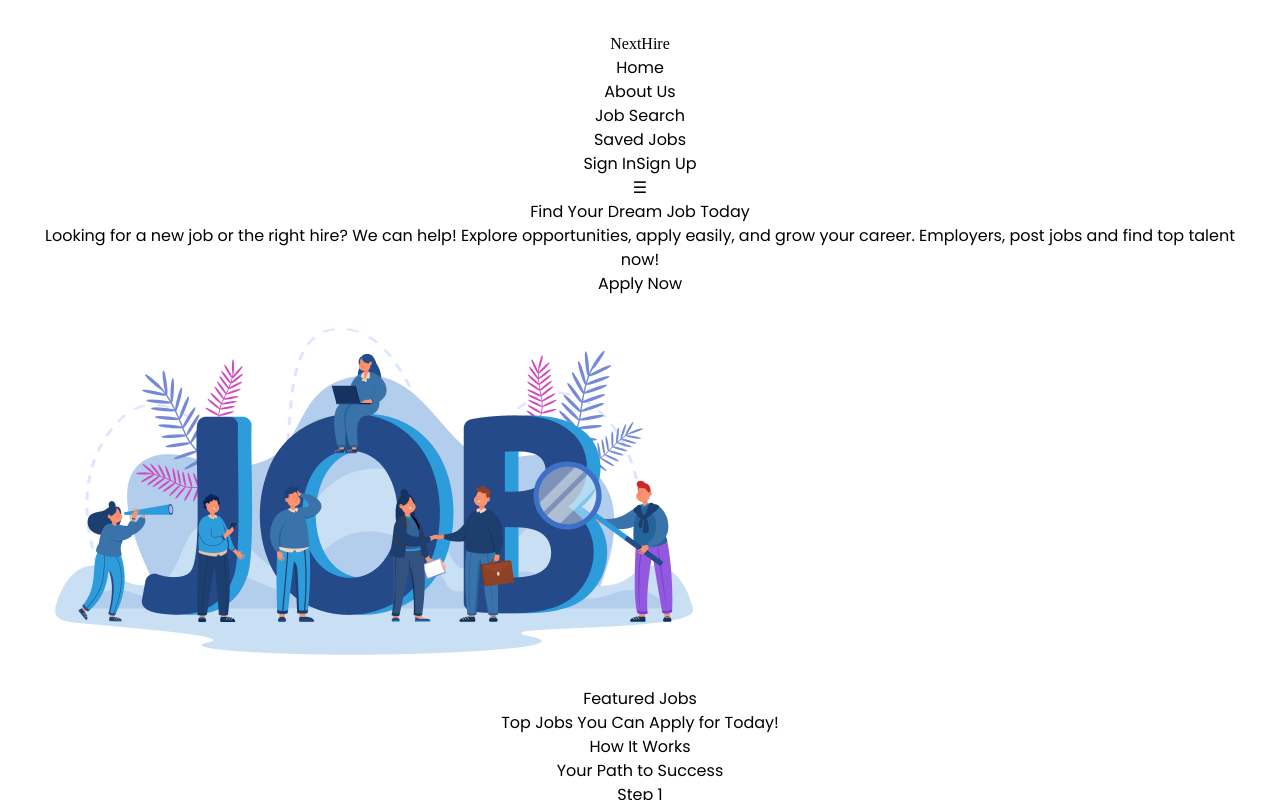
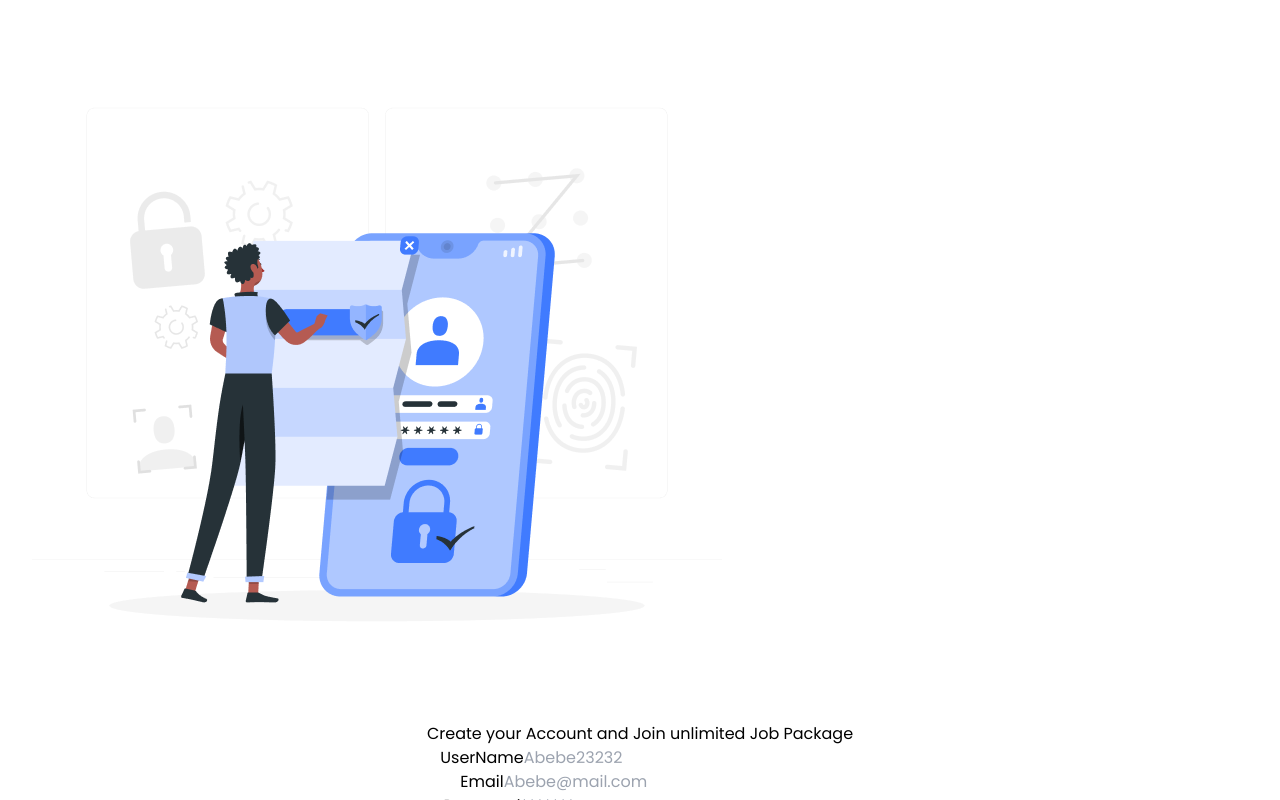
Before and after one commit to Dagi2004/Project-Nexus-interactive-job-board, a React (Vite) app: page / in a window 1280 px wide. Shown: the top 800 px of the page. Built offline with nearby package versions, Linux system fonts and the light colour scheme; a web font is replaced by a local one.

Commit message:
Fixed UI for SignUp Page

```diff
--- a/src/App.tsx
+++ b/src/App.tsx
@@ -11,9 +11,10 @@ function App() {
     <>
     <Router>
       <Routes>
-        <Route path='/' element={<Home/>}/>
+      <Route path='/' element={<SignUp/>}/>
+        <Route path='/home' element={<Home/>}/>
         <Route path='/about' element={<About/>}/>
-        <Route path='/signup' element={<SignUp/>}/>
+
       </Routes>
     </Router>
 
--- a/src/components/layout/Header.tsx
+++ b/src/components/layout/Header.tsx
@@ -9,7 +9,7 @@ const Header: React.FC = () => {
     setIsOpen(!isOpen);
   };
   const navItems = [
-    { name: "Home", path: "/" },
+    { name: "Home", path: "/home" },
     { name: "About Us", path: "/about" },
     { name: "Job Search", path: "/job-search" },
     { name: "Saved Jobs", path: "/saved-jobs" },
--- a/src/index.css
+++ b/src/index.css
@@ -1,12 +1,8 @@
 @tailwind base;
 @tailwind components;
 @tailwind utilities;
-h1 {
-    font-family: "Sofia Sans", serif;
-}
-#create-account-text{
-    font-family: "Sofia Sans", serif;
-}
+
+
 body{
     font-family: "Poppins", serif;
 }
--- a/src/pages/SignUp.tsx
+++ b/src/pages/SignUp.tsx
@@ -11,8 +11,8 @@ const{values,handleChange,handleSubmit,apierror,errors,successmessage}=useSignUp
 
 })
 return(
-    <div className= "w-full mx-auto m-4 flex md:flex-row flex-col items-center justify-center rounded-lg bg-[#244A89] ">
-<div className="md:w-1/2  bg-[#2483B9] flex items-center justify-center">
+    <div className= "max-w-5xl w-full mx-auto m-4 flex md:flex-row flex-col items-center justify-center rounded-lg bg-[#244A89] ">
+<div className="md:w-1/2   flex items-center justify-center">
 <img src={signInImage} alt="signInImage" className="w-[690px] h-auto object-cover " />
 </div>
 <div className="md:w-1/2 p-6 rounded-md ">
@@ -27,7 +27,6 @@ return(
 {successmessage}
 </div>
 )}
-<h1 className="text-center text-white md:text-2xl text-xl" id="create-account-text">Create your Account and Join unlimited Job Package</h1>
 
 
 <form onSubmit={(e:FormEvent<HTMLFormElement> ) =>{
@@ -37,6 +36,8 @@ return(
 }}
 className=" mx-auto rounded-md p-9"
     >
+        <h1 className="text-center text-white md:text-lg font-bold mb-4 text-sm">Create your Account and Join unlimited Job Package</h1>
+
     <div className="mb-4 flex flex-col   ">
     <label htmlFor="username" className="text-white mb-2 "
     aria-label="Enter your username"
```
